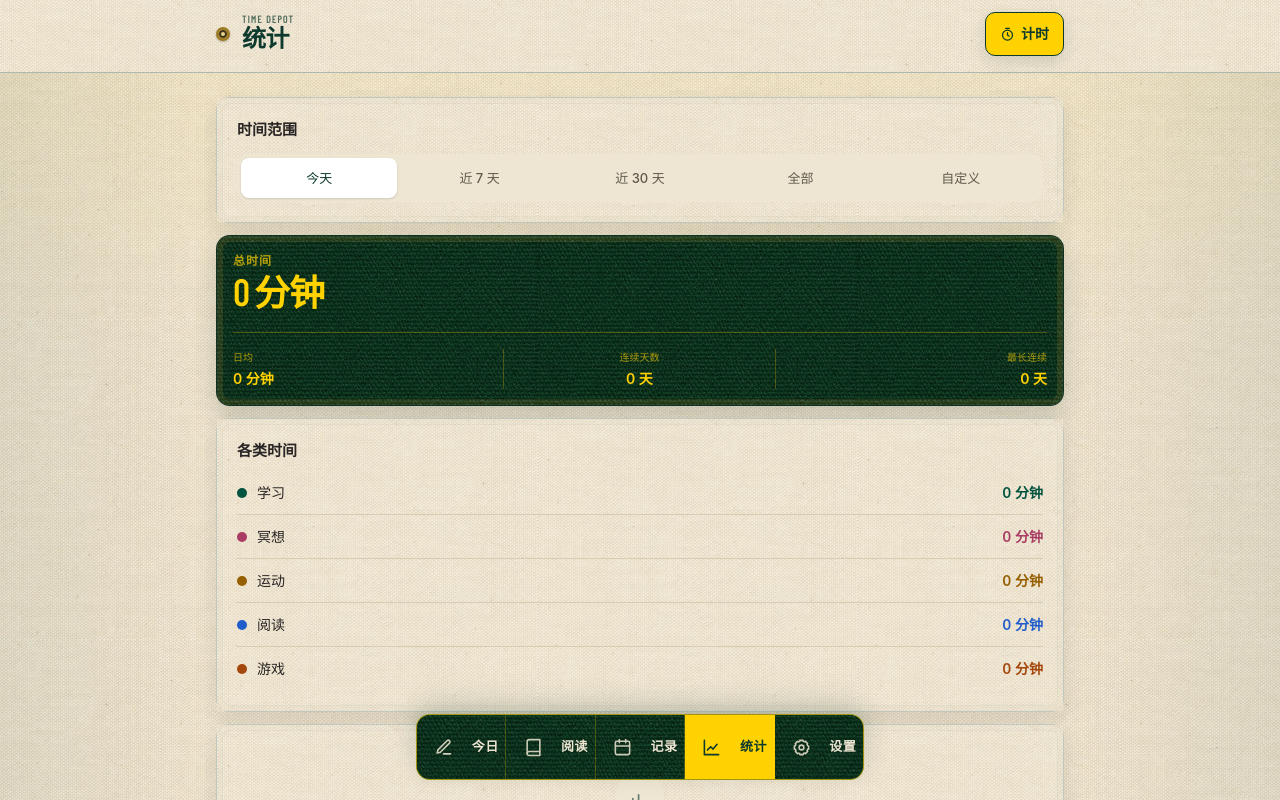
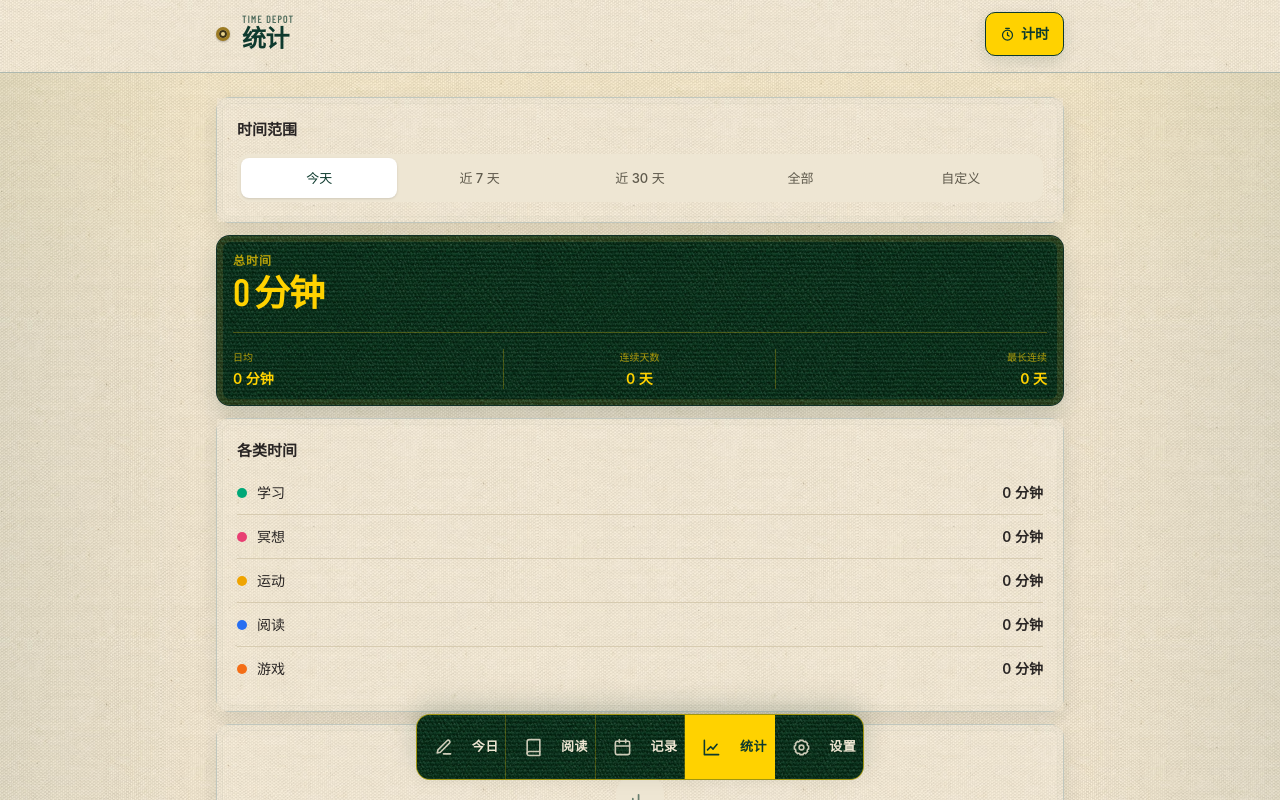
Before and after one commit to bochao2523/time-recorder, a React (Vite) app: page /#/dashboard in a window 1280 px wide. Shown: the top 800 px of the page. Built offline with nearby package versions, Linux system fonts and the light colour scheme.

Commit message:
升级为明亮任务色板

```diff
--- a/src/components/common/CategoryInput.tsx
+++ b/src/components/common/CategoryInput.tsx
@@ -1,6 +1,7 @@
 import { useEffect, useRef, useState } from 'react'
 import type { Category, CategoryDefinition, CategorySubItem } from '../../types'
 import { sumSubItemMinutes } from '../../lib/categoryItems'
+import { categoryForeground } from '../../theme/colors'
 
 interface CategoryInputProps {
   definition: CategoryDefinition
@@ -197,7 +198,10 @@ export function CategoryInput({
           className="flex min-h-[4.5rem] min-w-0 flex-1 items-center justify-between gap-2 text-left focus-visible:outline-none focus-visible:ring-2 focus-visible:ring-inset focus-visible:ring-chrome-yellow"
         >
           <span className="flex min-w-0 items-center gap-2">
-            <span className="flex h-11 w-11 shrink-0 items-center justify-center rounded-[10px] text-calico shadow-[inset_0_0_0_1px_rgba(255,255,255,0.18)]" style={{ backgroundColor: color }}>
+            <span
+              className="flex h-11 w-11 shrink-0 items-center justify-center rounded-[10px] shadow-[inset_0_0_0_1px_rgba(255,255,255,0.22)]"
+              style={{ backgroundColor: color, color: categoryForeground(color) }}
+            >
               <CategoryIcon category={category} label={label} />
             </span>
             <span className="min-w-0">
--- a/src/lib/categoryStorage.ts
+++ b/src/lib/categoryStorage.ts
@@ -6,20 +6,35 @@ import {
 
 export const CATEGORY_STORAGE_KEY = 'time-tracker:categories'
 
-const CUSTOM_COLORS = ['#7A3FA0', '#006B78', '#B4434B', '#4E7118', '#A4470C', '#215DCA', '#A93C63', '#5D54B8']
+const CUSTOM_COLORS = ['#9C4DCC', '#00A2B4', '#E0434F', '#76B82A', '#F46D16', '#276EF1', '#E83E72', '#6057D9']
 
 /** 将旧版自动分配的低对比色迁移到高区分度色板；其他导入色保持不变。 */
 const LEGACY_AUTO_COLOR_MIGRATIONS: Readonly<Record<string, string>> = {
-  '#0E3A2E': '#00533F',
-  '#2F6B4F': '#A93C63',
-  '#B18F18': '#965F00',
-  '#496859': '#215DCA',
-  '#765F22': '#A4470C',
-  '#6C4D7D': '#7A3FA0',
-  '#3B6B77': '#006B78',
-  '#8A4B4B': '#B4434B',
-  '#596C35': '#4E7118',
-  '#8B6236': '#A4470C',
+  '#0E3A2E': '#00A878',
+  '#00533F': '#00A878',
+  '#2F6B4F': '#E83E72',
+  '#A93C63': '#E83E72',
+  '#C25474': '#E83E72',
+  '#B18F18': '#EFA400',
+  '#965F00': '#EFA400',
+  '#B77900': '#EFA400',
+  '#496859': '#276EF1',
+  '#215DCA': '#276EF1',
+  '#765F22': '#F46D16',
+  '#A4470C': '#F46D16',
+  '#C4601A': '#F46D16',
+  '#6C4D7D': '#9C4DCC',
+  '#7A3FA0': '#9C4DCC',
+  '#3B6B77': '#00A2B4',
+  '#006B78': '#00A2B4',
+  '#007E8F': '#00A2B4',
+  '#8A4B4B': '#E0434F',
+  '#B4434B': '#E0434F',
+  '#596C35': '#76B82A',
+  '#4E7118': '#76B82A',
+  '#5B7F1E': '#76B82A',
+  '#8B6236': '#F46D16',
+  '#5D54B8': '#6057D9',
 }
 
 function cloneDefaults(): CategoryDefinition[] {
--- a/src/pages/DashboardPage.tsx
+++ b/src/pages/DashboardPage.tsx
@@ -97,7 +97,7 @@ export function DashboardPage() {
                 <span className="h-2.5 w-2.5 shrink-0 rounded-full" style={{ backgroundColor: category.color }} />
                 {category.label}
               </span>
-              <span className="shrink-0 text-sm font-semibold tabular-nums" style={{ color: category.color }}>
+              <span className="shrink-0 text-sm font-semibold tabular-nums text-stone-800">
                 {formatMinutes(byCategory[category.id] ?? 0)}
               </span>
             </div>
--- a/src/theme/colors.ts
+++ b/src/theme/colors.ts
@@ -16,9 +16,32 @@ export const colors = {
 
 /** 各类别对应的主题色 */
 export const categoryColors: Record<Category, string> = {
-  study: '#0E3A2E',
-  meditation: '#2F6B4F',
-  exercise: '#B18F18',
-  reading: '#496859',
-  gaming: '#765F22',
+  study: '#00A878',
+  meditation: '#E83E72',
+  exercise: '#EFA400',
+  reading: '#276EF1',
+  gaming: '#F46D16',
 }
+
+function relativeLuminance(hex: string): number {
+  const normalized = /^#[0-9a-f]{6}$/i.test(hex) ? hex : '#000000'
+  const channels = [1, 3, 5].map((index) => parseInt(normalized.slice(index, index + 2), 16) / 255)
+  const [red, green, blue] = channels.map((channel) => (
+    channel <= 0.04045 ? channel / 12.92 : ((channel + 0.055) / 1.055) ** 2.4
+  ))
+  return 0.2126 * red + 0.7152 * green + 0.0722 * blue
+}
+
+function contrastRatio(first: string, second: string): number {
+  const firstLuminance = relativeLuminance(first)
+  const secondLuminance = relativeLuminance(second)
+  return (Math.max(firstLuminance, secondLuminance) + 0.05) /
+    (Math.min(firstLuminance, secondLuminance) + 0.05)
+}
+
+/** 分类色可以鲜艳；分类图标根据底色自动选择深色或浅色前景。 */
+export function categoryForeground(background: string): string {
+  const light = colors.cream
+  const dark = '#082B22'
+  return contrastRatio(background, dark) >= contrastRatio(background, light) ? dark : light
+}
--- a/src/types/index.ts
+++ b/src/types/index.ts
@@ -9,11 +9,11 @@ export interface CategoryDefinition {
 }
 
 export const DEFAULT_CATEGORY_DEFINITIONS: readonly CategoryDefinition[] = [
-  { id: 'study', label: '学习', color: '#00533F', active: true, builtin: true },
-  { id: 'meditation', label: '冥想', color: '#A93C63', active: true, builtin: true },
-  { id: 'exercise', label: '运动', color: '#965F00', active: true, builtin: true },
-  { id: 'reading', label: '阅读', color: '#215DCA', active: true, builtin: true },
-  { id: 'gaming', label: '游戏', color: '#A4470C', active: true, builtin: true },
+  { id: 'study', label: '学习', color: '#00A878', active: true, builtin: true },
+  { id: 'meditation', label: '冥想', color: '#E83E72', active: true, builtin: true },
+  { id: 'exercise', label: '运动', color: '#EFA400', active: true, builtin: true },
+  { id: 'reading', label: '阅读', color: '#276EF1', active: true, builtin: true },
+  { id: 'gaming', label: '游戏', color: '#F46D16', active: true, builtin: true },
 ]
 
 /** 旧版默认大类；保留用于读取没有自定义配置的历史数据。 */
```
Also changed, not shown: 1 other file (tests, documents, lock files or other folders).
